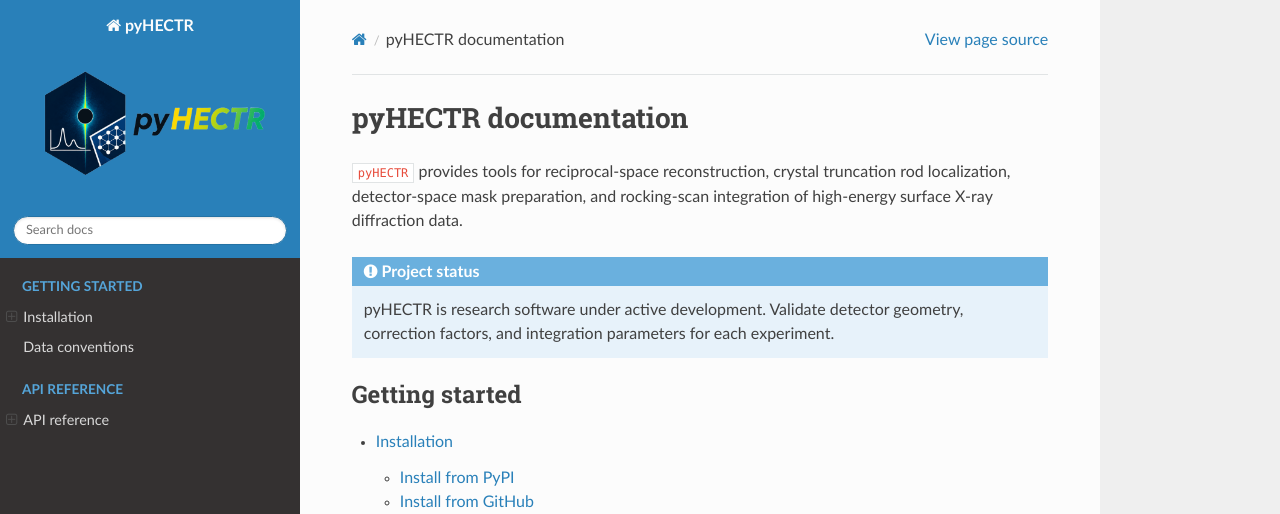
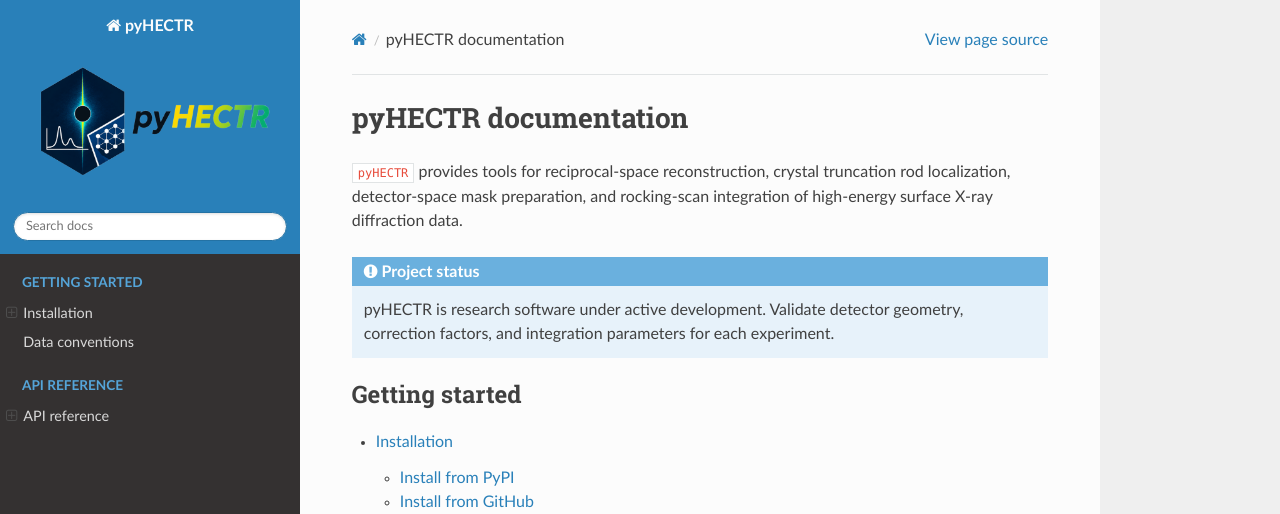
Before and after one commit to batradiik/pyHECTR, a Sphinx documentation site: the page built from docs/source/index.md, in a window 1280 px wide. Shown: the top 514 px of the page. Built offline with Sphinx 7.4.7 and the Read the Docs theme 3.1.0, drawn with Linux system fonts in a browser that asks for light colours.

```diff
--- /dev/null
+++ b/docs/source/_static/custom.css
@@ -0,0 +1,4 @@
+.wy-side-nav-search img.logo {
+    background: transparent !important;
+    padding: 0 !important;
+}
--- a/docs/source/conf.py
+++ b/docs/source/conf.py
@@ -56,4 +56,5 @@
 }
 
 html_static_path = ["_static"]
+html_css_files = ["custom.css"]
 html_logo = "_static/pyhectr_logo.png"
```
